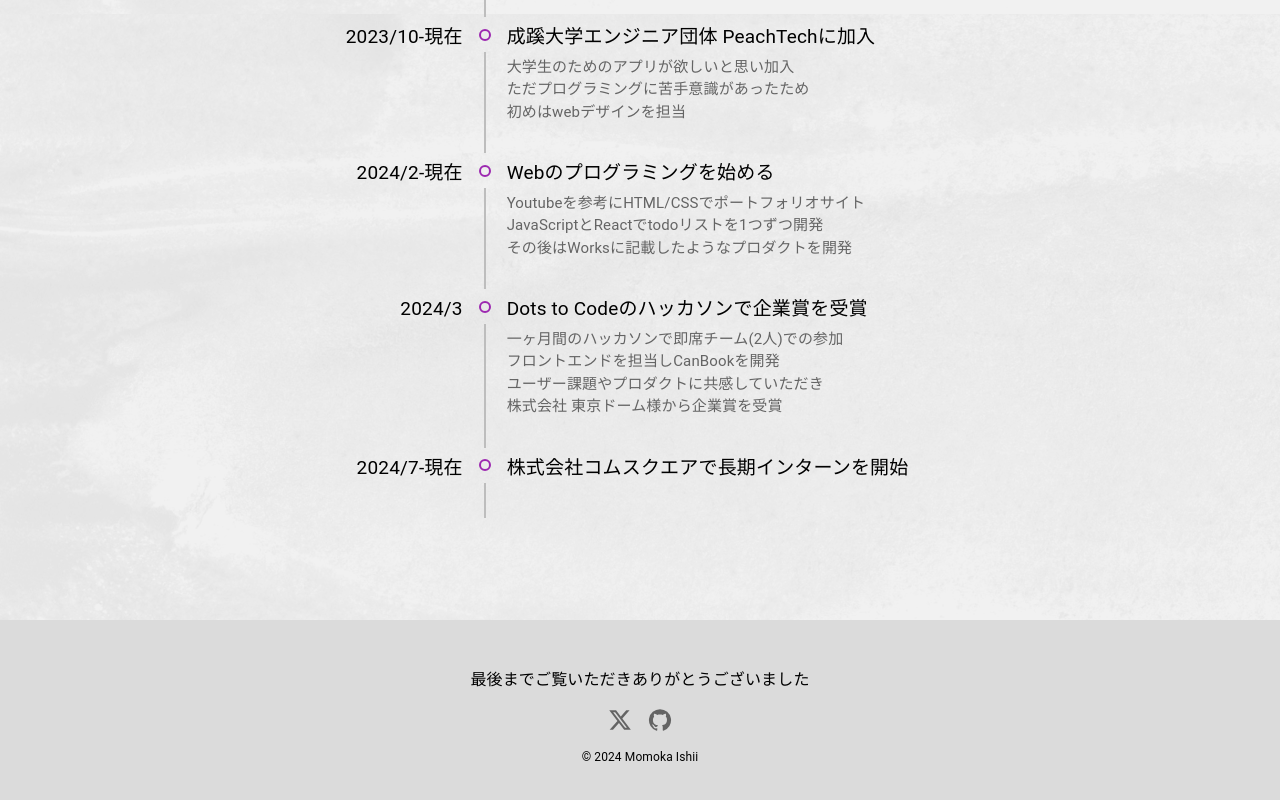
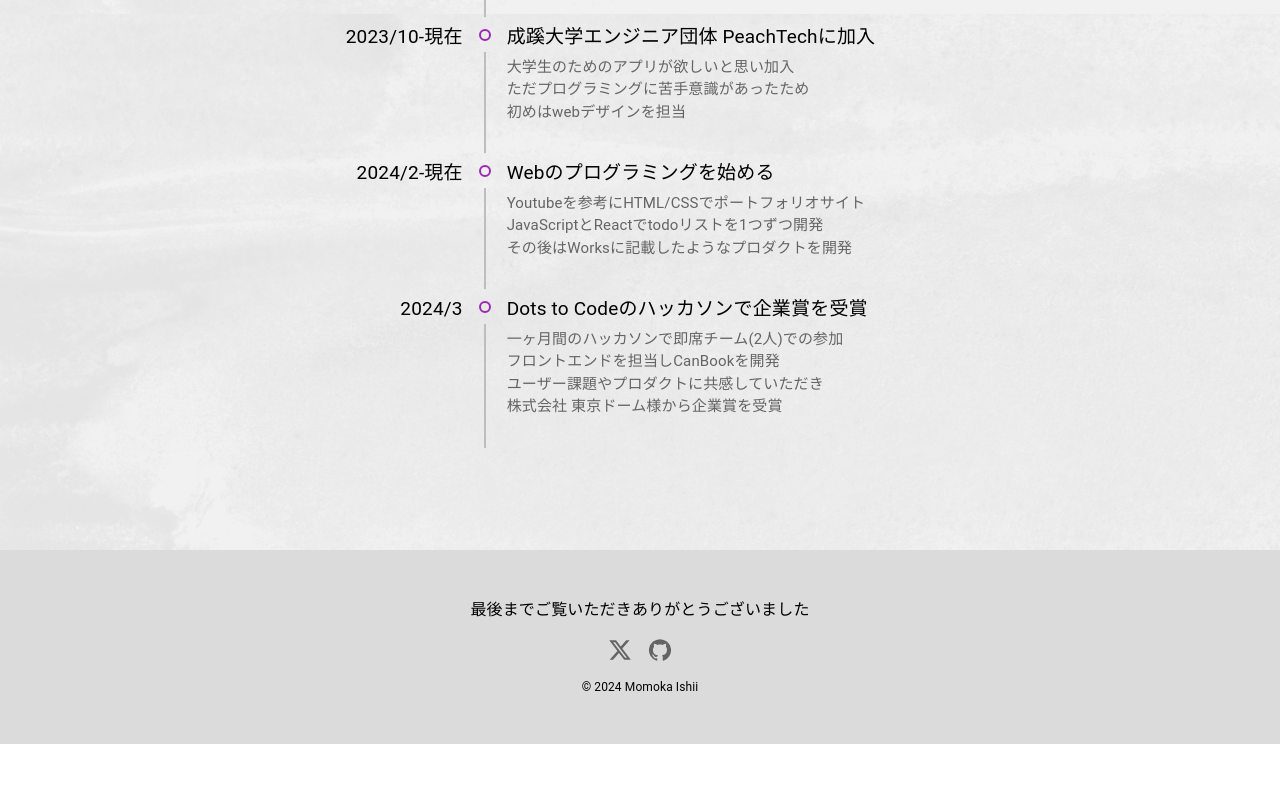
Before and after one commit to momo-41/portfolio-site, a Next.js app: page / in a window 1280 px wide. Shown: the part 3986-4786 px from the top of the page. After the commit the page ends 4730 px from the top, so only its background shows below. Built offline with nearby package versions, Linux system fonts and the light colour scheme.

Commit message:
プロフィールのデータを修正

```diff
--- a/app/const/profile-data.ts
+++ b/app/const/profile-data.ts
@@ -43,9 +43,21 @@ export const ProfileData: ProfileDataType[] = [
     profileDescription:
       "一ヶ月間のハッカソンで即席チーム(2人)での参加\nフロントエンドを担当しCanBookを開発\nユーザー課題やプロダクトに共感していただき\n株式会社 東京ドーム様から企業賞を受賞",
   },
-  {
-    profileDate: "2024/7-現在",
-    profileTitle: "株式会社コムスクエアで長期インターンを開始",
-    profileDescription: "",
-  },
+  // {
+  //   profileDate: "2024/9",
+  //   profileTitle: "株式会社エムティーアイのサマーインターンシップに参加",
+  //   profileDescription:
+  //     "7日間のインターンシップで企画, マーケティング, 開発を行った",
+  // },
+  // {
+  //   profileDate: "2024/9",
+  //   profileTitle: "フリー株式会社のサマーインターンシップに参加",
+  //   profileDescription:
+  //     "3日間の個人開発で勤怠管理に関するアプリを制作",
+  // },
+  // {
+  //   profileDate: "2024/7-現在",
+  //   profileTitle: "株式会社コムスクエアで長期インターンを開始",
+  //   profileDescription: "",
+  // },
 ];
```
